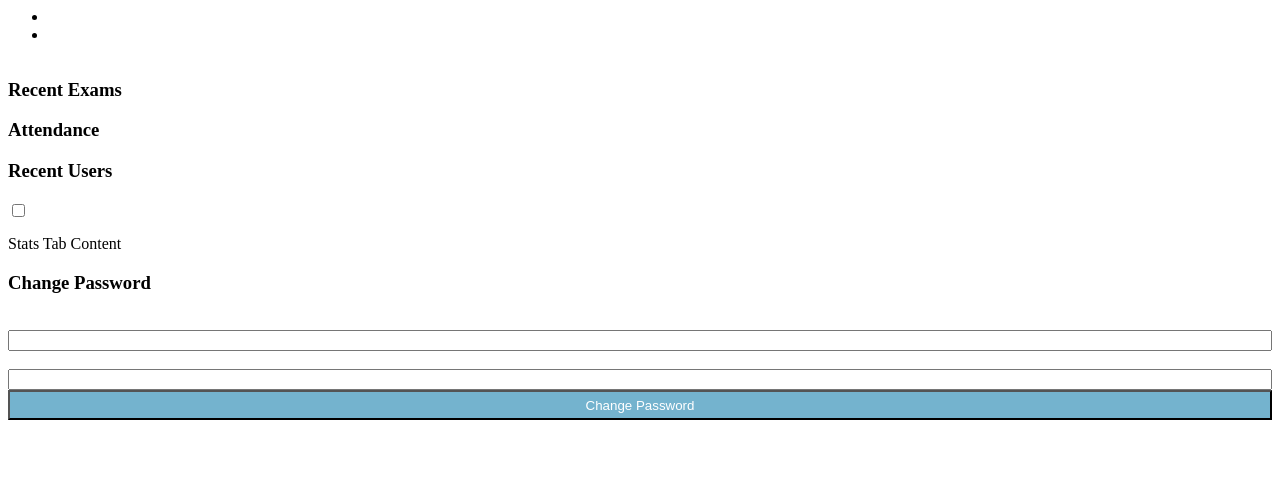
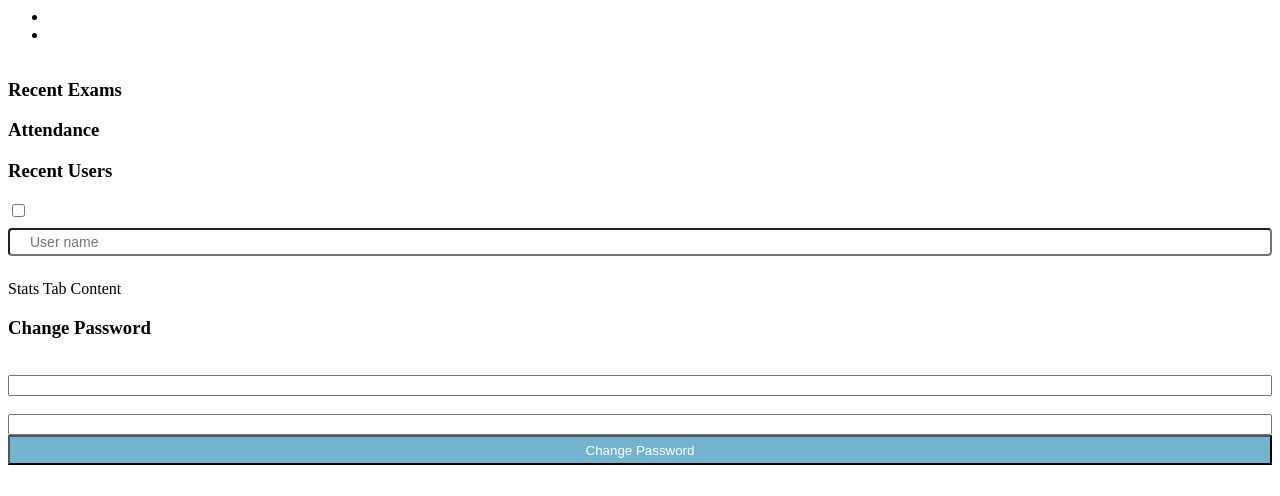
Before and after one commit to AlunStokes/turnerfentondeca, a PHP site: page /components/admin_sidebar.php in a window 1280 px wide. Shown: the top 496 px of the page. Run offline with PHP 8.4, Linux system fonts and the light colour scheme.

Commit message:
Add search to online users

```diff
--- a/public_html/components/admin_sidebar.php
+++ b/public_html/components/admin_sidebar.php
@@ -28,7 +28,8 @@
 
       <div id="sidebar-recent-users-section">
       <h3 class="control-sidebar-heading">Recent Users</h3>
-      <label style="font-weight:400; color:#fff;"><input type="checkbox" id="refresh_users" style="float:left;">Refresh User List Automatically</label>
+      <label style="font-weight:400; color:#fff;"><input type="checkbox" id="refresh_users" style="float:left;">Update automatically</label>
+      <input tpye="text" id="user-name-contains" class="user-search" placeholder="User name" />
       <ul class="control-sidebar-menu" id="sidebar-online-users">
       </ul>
     </div>
@@ -133,11 +134,22 @@ function loadAttendance() {
   });
 }
 
+$("#user-name-contains").keyup(function() {
+  loadOnline();
+});
+
 function loadOnline() {
+  if ($("#user-name-contains").val() != "") {
+    var user_name_search = $("#user-name-contains").val();
+  }
+  else {
+    var user_name_search = "";
+  }
   $.ajax({
     type: "get",
     url: "includes/ajax.php",
-    data: {ajax_id : JSON.stringify("sidebar_online_users")},
+    data: {ajax_id : JSON.stringify("sidebar_online_users"),
+    search : JSON.stringify(user_name_search)},
   }).done(function(data){
     var data = jQuery.parseJSON(data);
     var online_users_html = ``;
@@ -163,6 +175,7 @@ function loadOnline() {
         <div class="menu-info menu-info-name">
         <h4 class="control-sidebar-subheading">`+data['first_name'][i]+` `+data['last_name'][i]+`</h4>
         <p>`+data['student_number'][i]+`</p>
+        <p>Last Online: <i>`+data['last_online_formatted'][i]+`</i></p>
         </div>
         </a>
         </li>
--- a/public_html/css/sidebar.css
+++ b/public_html/css/sidebar.css
@@ -89,3 +89,15 @@
 	background-color: #669FB7;
 	color: #fff;
 }
+
+.user-search {
+    width: 100%;
+    color: #6d6d6d;
+    padding: 12px 20px;
+    margin: 8px 0;
+    display: inline-block;
+    border-radius: 4px;
+    height: 15px;
+    font-size: 14px;
+    box-sizing: border-box;
+}
```
Also changed, not shown: public_html/exam.php (+3 -5 lines), public_html/includes/ajax.php (+7 -1 lines), public_html/class_exam_results.php (line endings or trailing spaces), public_html/create_exam.php (line endings or trailing spaces).
